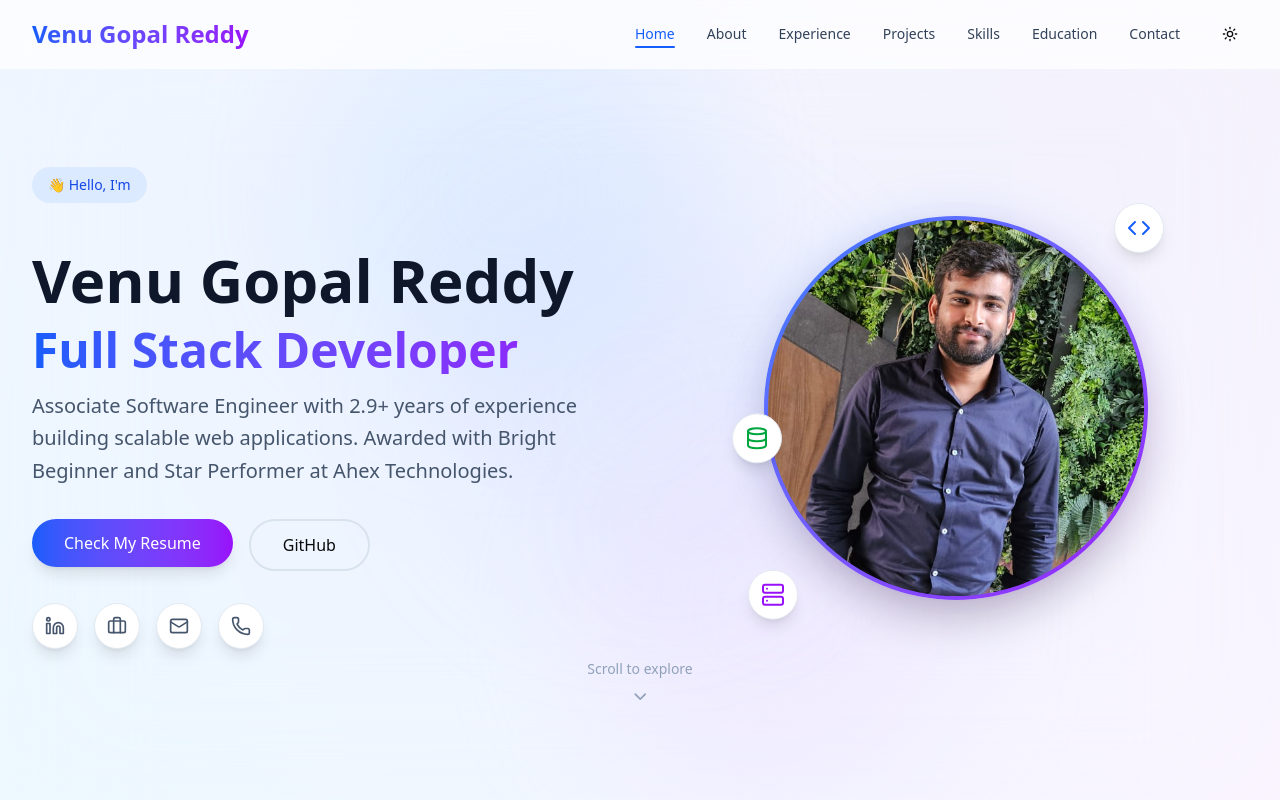
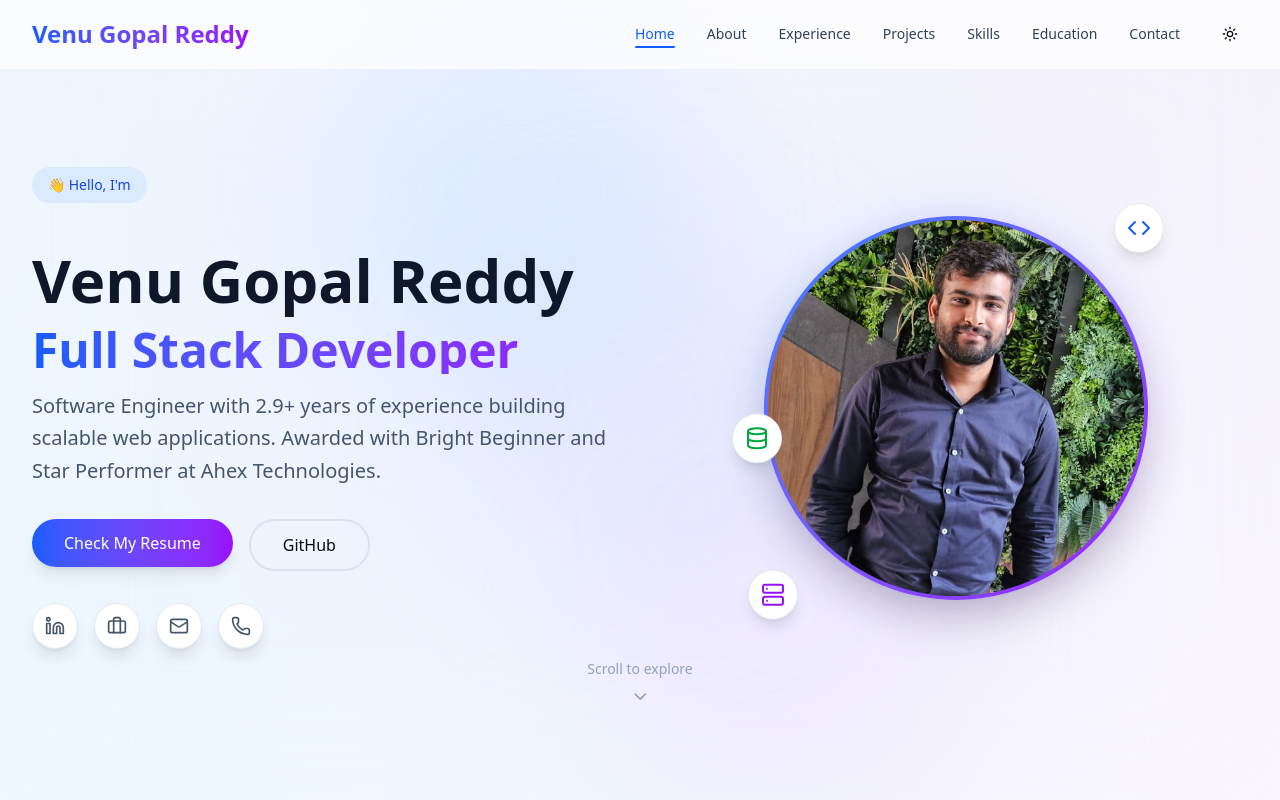
Before and after one commit to venu123143/portfolio, a React (Vite) app: page / in a window 1280 px wide. Shown: the top 800 px of the page. Built offline with nearby package versions, Linux system fonts and the light colour scheme.

Commit message:
desc modified

```diff
--- a/src/data/data.ts
+++ b/src/data/data.ts
@@ -28,7 +28,7 @@ export const heroData = {
     greeting: "👋 Hello, I'm",
     name: "Venu Gopal Reddy",
     title: "Full Stack Developer",
-    description: `Associate Software Engineer with ${formatExperience(experience)} years of experience building scalable web applications. Awarded with Bright Beginner and Star Performer at Ahex Technologies.`,
+    description: `Software Engineer with ${formatExperience(experience)} years of experience building scalable web applications. Awarded with Bright Beginner and Star Performer at Ahex Technologies.`,
     resumeUrl: "https://www.canva.com/design/DAFj-JlZs_I/lYKRtoro-a54diJcflWvuA/view?utm_content=DAFj-JlZs_I&utm_campaign=designshare&utm_medium=link&utm_source=editor",
     githubUrl: "https://github.com/venu123143",
     socialLinks: [
```
Also changed, not shown: src/main.tsx (line endings or trailing spaces).
